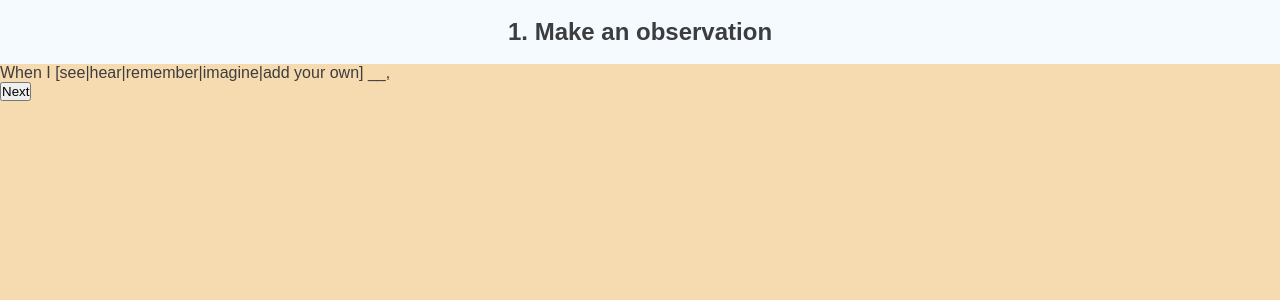
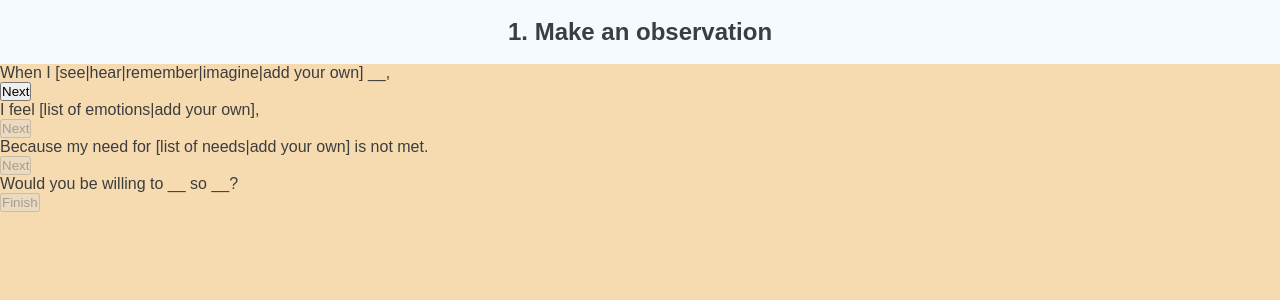
Before and after one commit to healhealth/nvc-companion, a React (Create React App) app: page /make-a-request in a window 1280 px wide. Shown: the top 300 px of the page. Built offline with nearby package versions, Linux system fonts and the light colour scheme; a web font is replaced by a local one.

Commit message:
Added classnames to steps

```diff
--- a/package.json
+++ b/package.json
@@ -12,6 +12,7 @@
   },
   "dependencies": {
     "@reach/router": "^1.2.1",
+    "classnames": "^2.2.6",
     "prop-types": "^15.7.2",
     "react": "^16.10.2",
     "react-dom": "^16.10.2",
--- a/src/components/app/communicate/makeARequest/makeARequest.jsx
+++ b/src/components/app/communicate/makeARequest/makeARequest.jsx
@@ -1,4 +1,5 @@
 import React, {useState} from 'react'
+import classNames from 'classnames'
 
 import MainHeader from 'components/mainHeader/mainHeader'
 
@@ -11,6 +12,9 @@ const steps = {
   request: 'request'
 }
 
+
+const {observation, feeling, need, request} = steps
+
 const getStepTitle = ({step}) => ({
   observation: '1. Make an observation',
   feeling: '2. Identify your feeling',
@@ -19,62 +23,85 @@ const getStepTitle = ({step}) => ({
 })[step]
 
 const MakeARequest = () => {
-  const [currentStep, setStep] = useState(steps.observation)
+  const [currentStep, setStep] = useState(observation)
   return (
     <>
       <MainHeader>
         {getStepTitle({step: currentStep})}
       </MainHeader>
       <div className='makeARequest'>
-        {(currentStep === steps.observation) && (
-          <>
+        <div
+          className={
+            classNames({
+              current: currentStep === observation,
+              done: currentStep !== observation
+            })
+          }
+        >
           <p>When I [see|hear|remember|imagine|add your own] __,</p>
           <button
             type='button'
-              onClick={() => setStep(steps.feeling)}
+            onClick={() => setStep(feeling)}
+            disabled={currentStep !== observation}
           >
             Next
           </button>
-          </>
-        )}
-
-        {(currentStep === steps.feeling) && (
-          <>
+        </div>
+        <div
+          className={
+            classNames({
+              current: currentStep === feeling,
+              done: ![observation, feeling].includes(currentStep),
+              upcoming: currentStep === observation
+            })
+          }
+        >
           <p>I feel [list of emotions|add your own],</p>
           <button
             type='button'
-              onClick={() => setStep(steps.need)}
+            onClick={() => setStep(need)}
+            disabled={currentStep !== feeling}
           >
             Next
           </button>
-          </>
-        )}
-
-        {(currentStep === steps.need) && (
-          <>
+        </div>
+        <div
+          className={
+            classNames({
+              current: currentStep === need,
+              done: ![observation, feeling, need].includes(currentStep),
+              upcoming: [observation, feeling].includes(currentStep)
+            })
+          }
+        >
           <p>Because my need for [list of needs|add your own] is not met.</p>
           <button
             type='button'
-              onClick={() => setStep(steps.request)}
+            onClick={() => setStep(request)}
+            disabled={currentStep !== need}
           >
             Next
           </button>
-          </>
-        )}
-
-        {(currentStep === steps.request) && (
-          <>
+        </div>
+        <div
+          className={
+            classNames({
+              current: currentStep === request,
+              upcoming: currentStep !== request
+            })
+          }
+        >
           <p>Would you be willing to __ so __?</p>
           <button
             type='button'
             onClick={() => {
               console.log('Nice job')
             }}
+            disabled={currentStep !== request}
           >
             Finish
           </button>
-          </>
-        )}
+        </div>
       </div>
     </>
   )
```
Also changed, not shown: 1 other file (tests, documents, lock files or other folders). Lines whose indentation alone changed are shown as unchanged.
